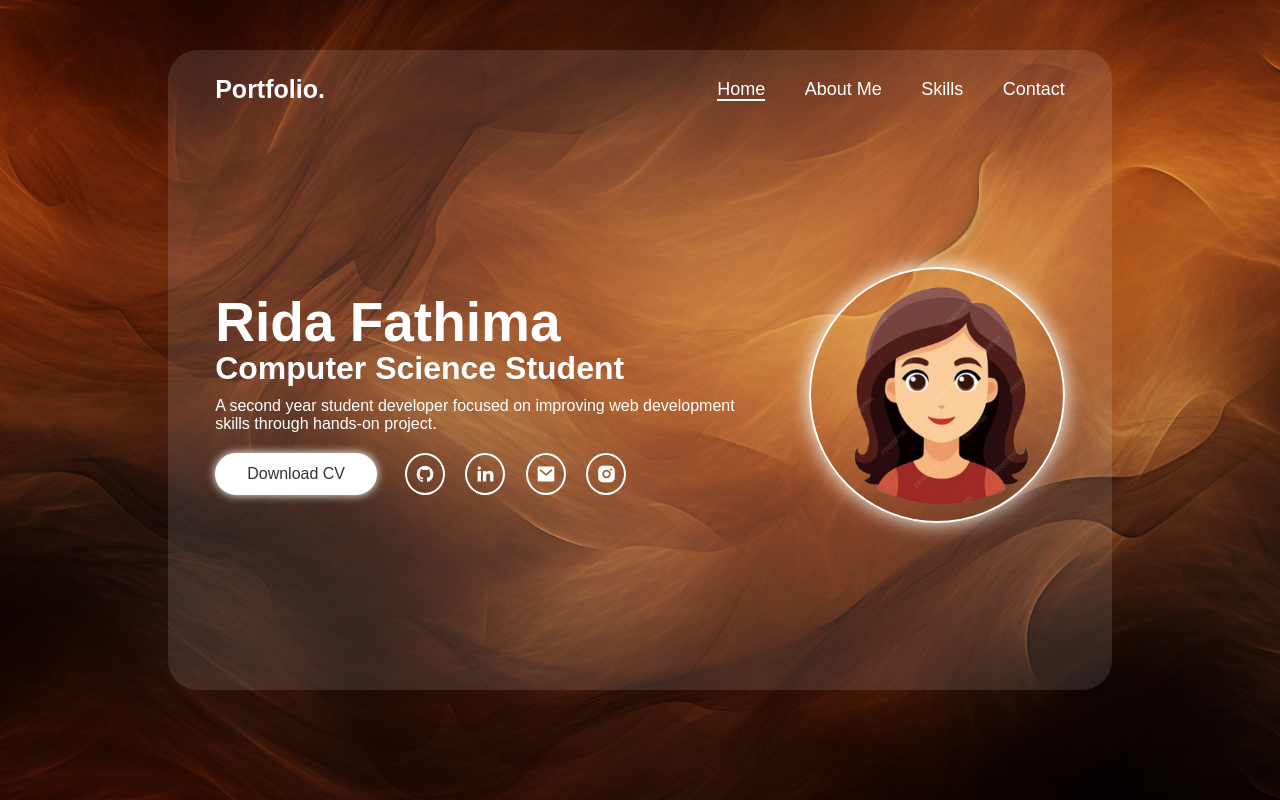
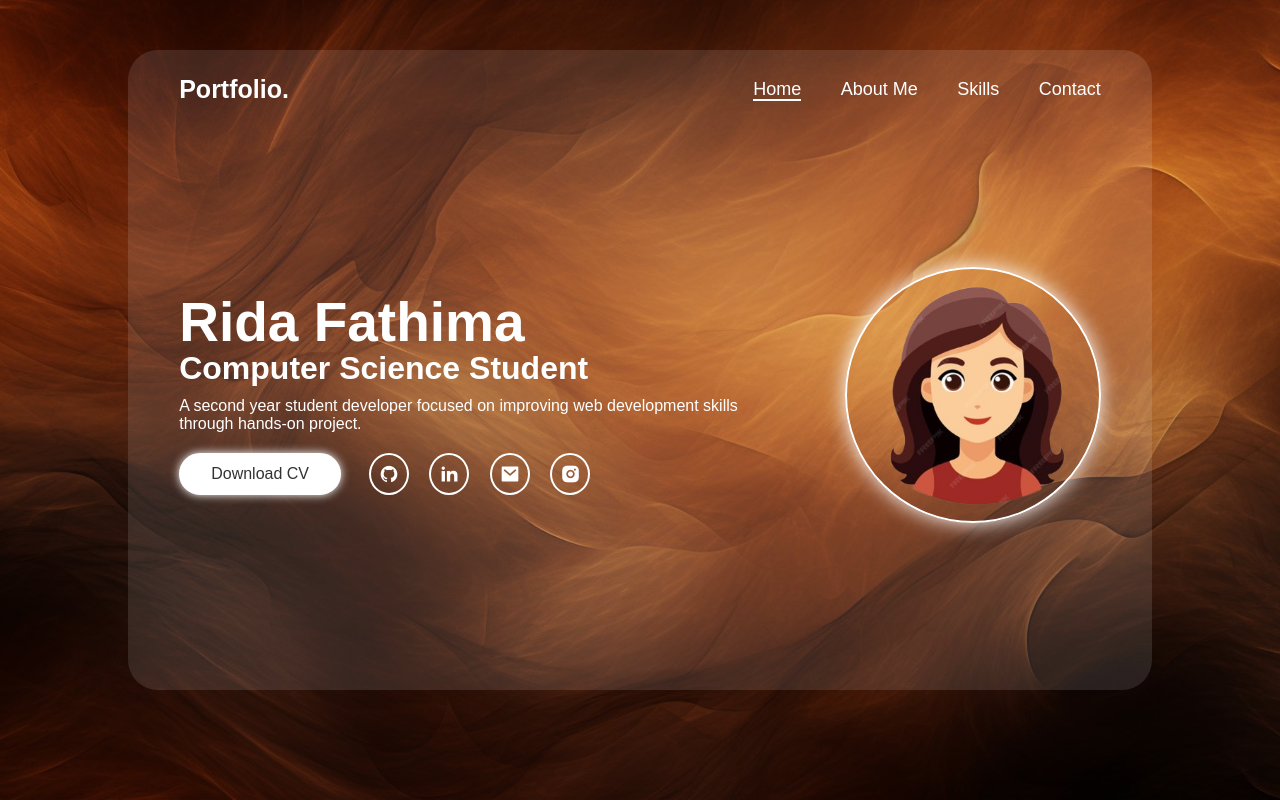
Before and after one commit to rida-23-03/portfolio-UI, a plain HTML site: page index.html in a window 1280 px wide. Shown: the top 800 px of the page. Drawn offline with nearby package versions, Linux system fonts and the light colour scheme.

Commit message:
Update style.css

```diff
--- a/style.css
+++ b/style.css
@@ -11,16 +11,16 @@ html,body{
 body {
   background: url("./backgroundd.jpg") no-repeat center / cover;
   background-attachment:fixed;
-  padding: 50px;
+
 }
 .container{
     position: relative;
     width: 80%;
     height: 80vh;
-    margin: auto;
+    margin: 50px auto;
     background:rgba(255, 255, 255, 0.111);
     border-radius: 30px;
-    margin-bottom:90px;
+
 
 }
 header{
```
